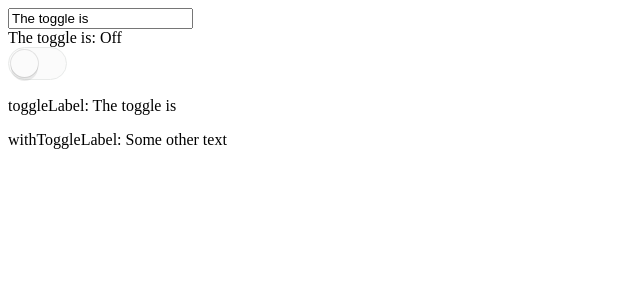
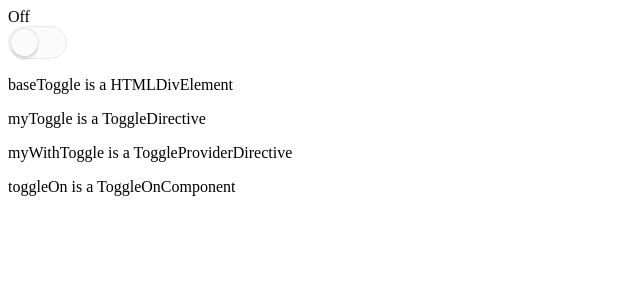
Before and after one commit to TisSTP/angular7-toggle-example, an Angular app: page / in a window 1280 px wide. Shown: the top 300 px of the page, without its empty margins (0-640 px from the left). Built offline with nearby package versions, Linux system fonts and the light colour scheme.

Commit message:
step 5: Handle Template Reference Variables with Directives

```diff
--- a/src/app/app.component.html
+++ b/src/app/app.component.html
@@ -1,19 +1,12 @@
-<div toggle #myToggle="toggle" #myWithToggle="toggleProvider"
-     (toggle)="onToggle(myLabel, $event)"
-     [toggleLabel]="myLabel"
-     [withToggleLabel]="someOtherText">
-
-  <input [(ngModel)]="myLabel" /> <br/>
-  {{myLabel}}:
-  <toggle-on>On</toggle-on>
+<div toggle #baseToggle #myToggle="toggle" #myWithToggle="toggleProvider" (toggle)="onToggle($event)">
+  <toggle-on #toggleOn>On</toggle-on>
   <toggle-off>Off</toggle-off>
   <toggle-button></toggle-button>
-  <p>toggleLabel: {{myToggle.label}}</p>
-  <p>withToggleLabel: {{myWithToggle.label}}</p>
-
+  <p>baseToggle is a {{baseToggle.constructor.name}}</p>
+  <p>myToggle is a {{myToggle.constructor.name}}</p>
+  <p>myWithToggle is a {{myWithToggle.constructor.name}}</p>
+  <p>toggleOn is a {{toggleOn.constructor.name}}</p>
 </div>
-
-
 
 <!--
 <h2>Basic</h2>
--- a/src/app/app.component.ts
+++ b/src/app/app.component.ts
@@ -5,10 +5,7 @@ import { Component } from '@angular/core';
   templateUrl: './app.component.html'
 })
 export class AppComponent {
-  myLabel: string = 'The toggle is';
-  someOtherText: string = 'Some other text';
-
-  onToggle(message, on) {
-    console.log(message, on);
+  onToggle(on) {
+    console.log(on);
   }
 }
```
